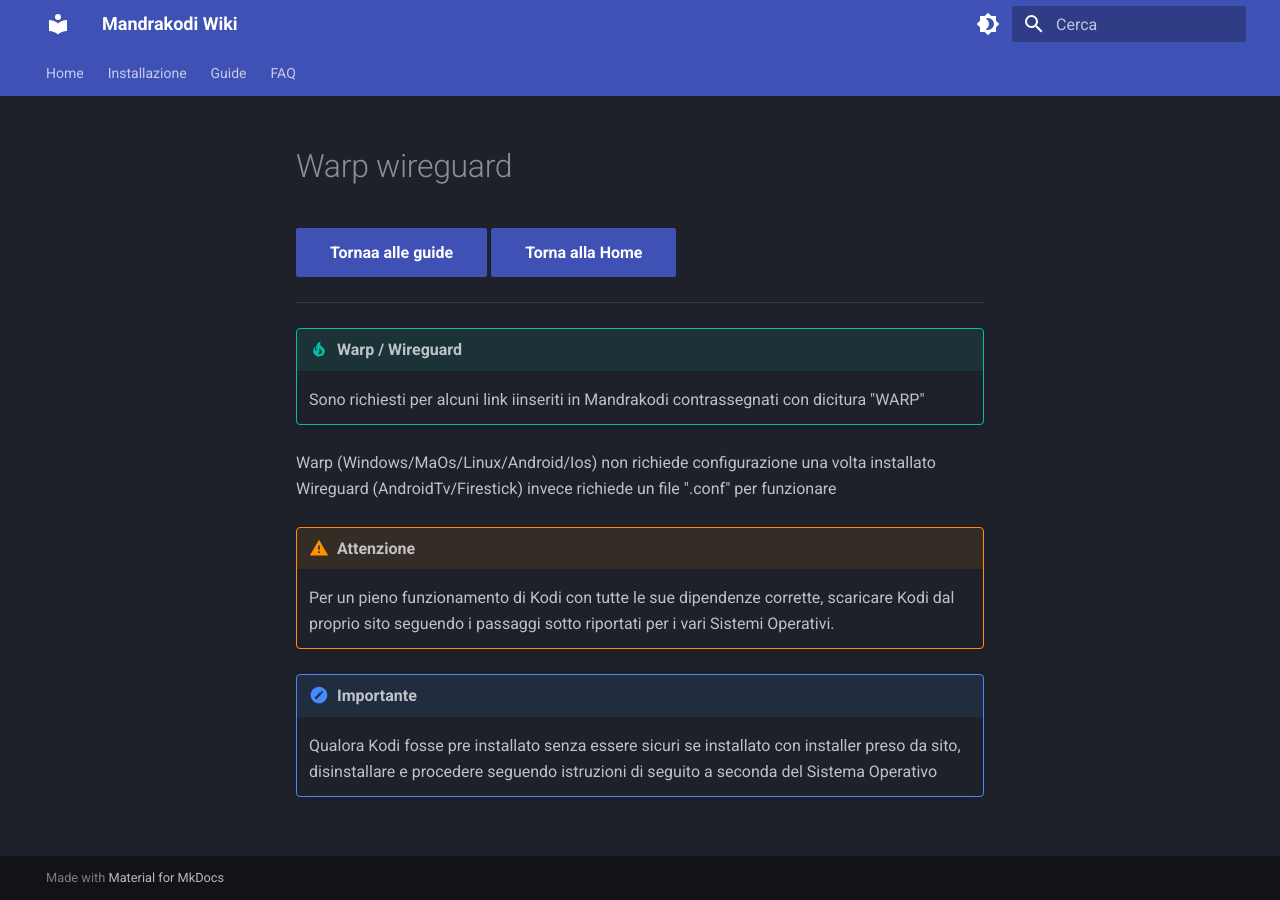
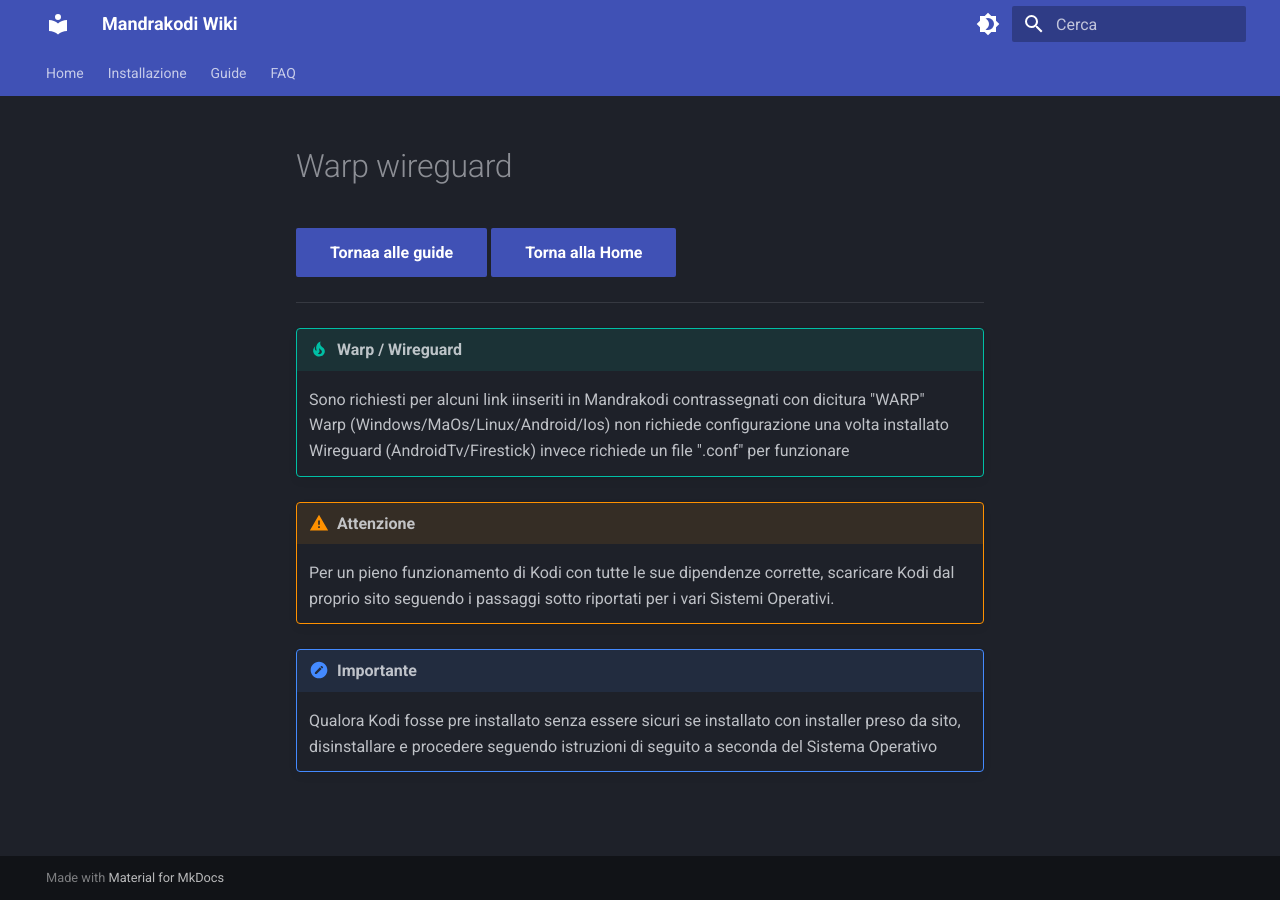
Before and after one commit to campipaolo/Mandrakodi-Wiki, an MkDocs documentation site: the page built from docs/guide/warp_wireguard.md, in a window 1280 px wide. Built offline with MkDocs 1.6.1 and Material for MkDocs 9.7.7, drawn with Linux system fonts in a browser that asks for light colours.

```diff
--- a/docs/guide/warp_wireguard.md
+++ b/docs/guide/warp_wireguard.md
@@ -3,9 +3,7 @@
 ------
 
 !!! tip "Warp / Wireguard"
-    Sono richiesti per alcuni link iinseriti in Mandrakodi contrassegnati con dicitura "WARP"
-Warp (Windows/MaOs/Linux/Android/Ios) non richiede configurazione una volta installato
-Wireguard (AndroidTv/Firestick)  invece richiede un file ".conf" per funzionare
+    Sono richiesti per alcuni link iinseriti in Mandrakodi contrassegnati con dicitura "WARP" <br>Warp (Windows/MaOs/Linux/Android/Ios) non richiede configurazione una volta installato <br>Wireguard (AndroidTv/Firestick)  invece richiede un file ".conf" per funzionare
 
 
 
```
Also changed, not shown: docs/guide/acestream.md (+1 -2 lines).
